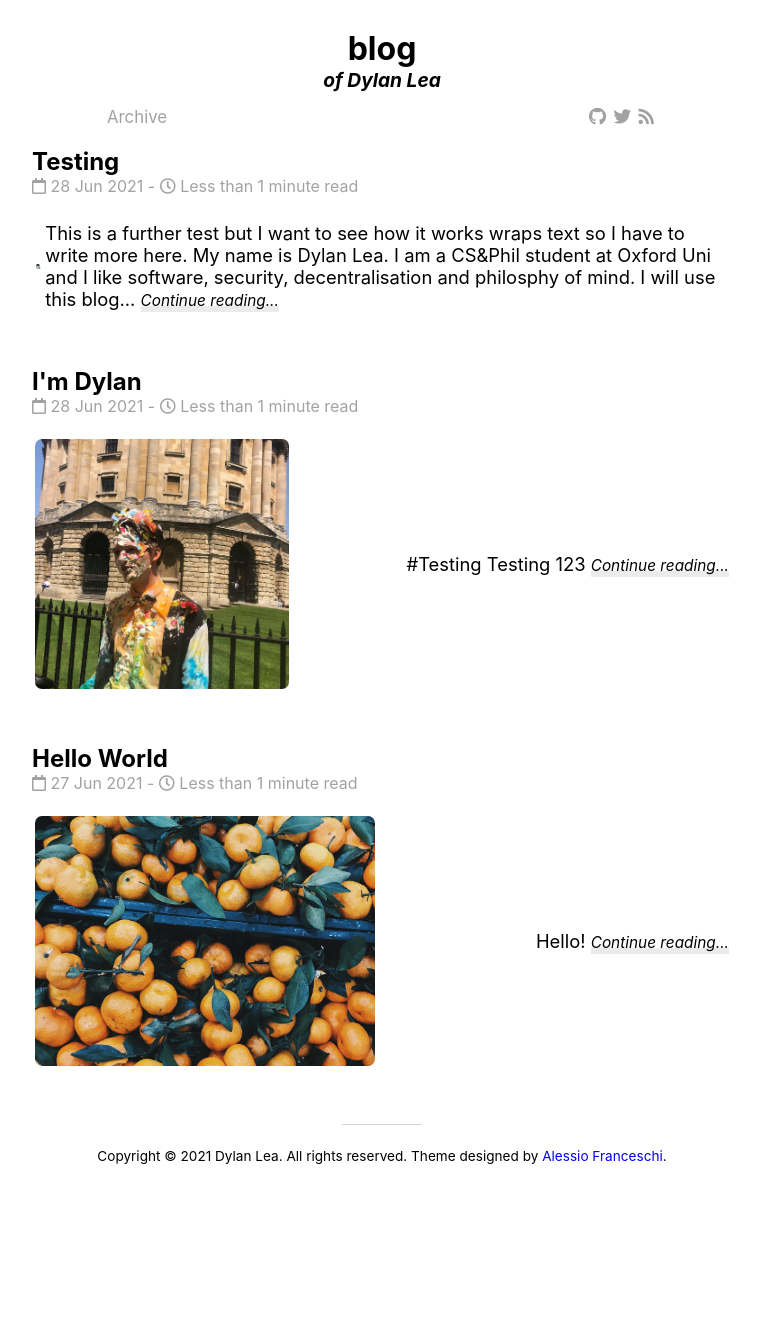
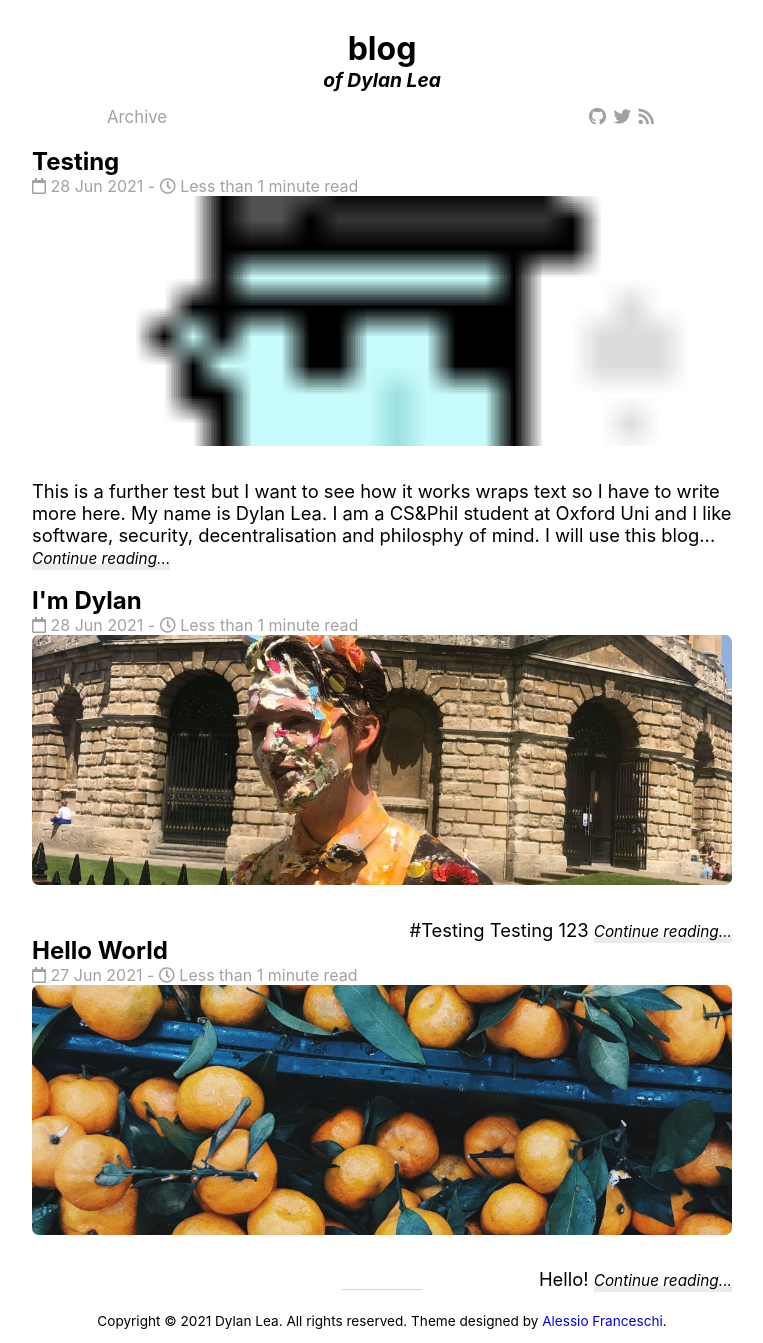
Before and after one commit to DylanCantCode/dylancantcode.github.io, a Jekyll site: the page built from index.html, in a window 1280 px wide. Shown: the whole page, without its empty margins (258-1021 px from the left). Built offline with Jekyll 4.4.1, drawn with Linux system fonts in a browser that asks for light colours; nearby versions of some CDN libraries; the list of posts is cut into pages by our own code; before the commit the page ends 1178 px from its top, so only the background shows below that.

Commit message:
lets try this

```diff
--- a/_layouts/home.html
+++ b/_layouts/home.html
@@ -4,11 +4,8 @@
 ---
 {% for post in paginator.posts %}
 
-<table class="post">
-    <tr>
+<div class="post">
     <h2 id = "post-title"><a href="{{ post.url  | relative_url }}">{{ post.title }}</a></h2>
-    </tr>
-    <tr>
     {% if site.data.settings.date-under-post.active %}
     <div class = "post-info">
         <span>
@@ -18,22 +15,19 @@
         </span>
     </div>
     {% endif %}
-    </tr>
-    <tr>
-        <td>
+
     {% if site.data.settings.featured-img.active %}
-            <div class = "featured-img-container">
+    <div>
+    <span class = "featured-img-container">
     {% if post.image %}
         <a href="{{ post.url | relative_url }}"><img src="{{ post.image | relative_url }}"/></a>
     {% endif %}
     {% if post.gif %}
         <a href="{{ post.url | relative_url }}">{% include gif.html file = post.gif %}</a>
     {% endif %}
-            </div>
+    </span>
     {% endif %}
-        </td>
-        <td>
-            <div class = "post-content">
+    <span class = "post-content">
         <p>
             {% if post.customexcerpt %}
                 {{post.customexcerpt | strip_html | truncatewords:50}}
@@ -42,10 +36,9 @@
             {% endif %}
             <span class = "continue-reading"><a href="{{ post.url | relative_url }}">Continue reading...</a></span>
         </p>
+    </span>
     </div>
-        </td>
-    </tr>
-</table>
+</div>
 {% endfor %}
 
 <!-- Pagination links -->
```
Lines whose indentation alone changed are shown as unchanged.
